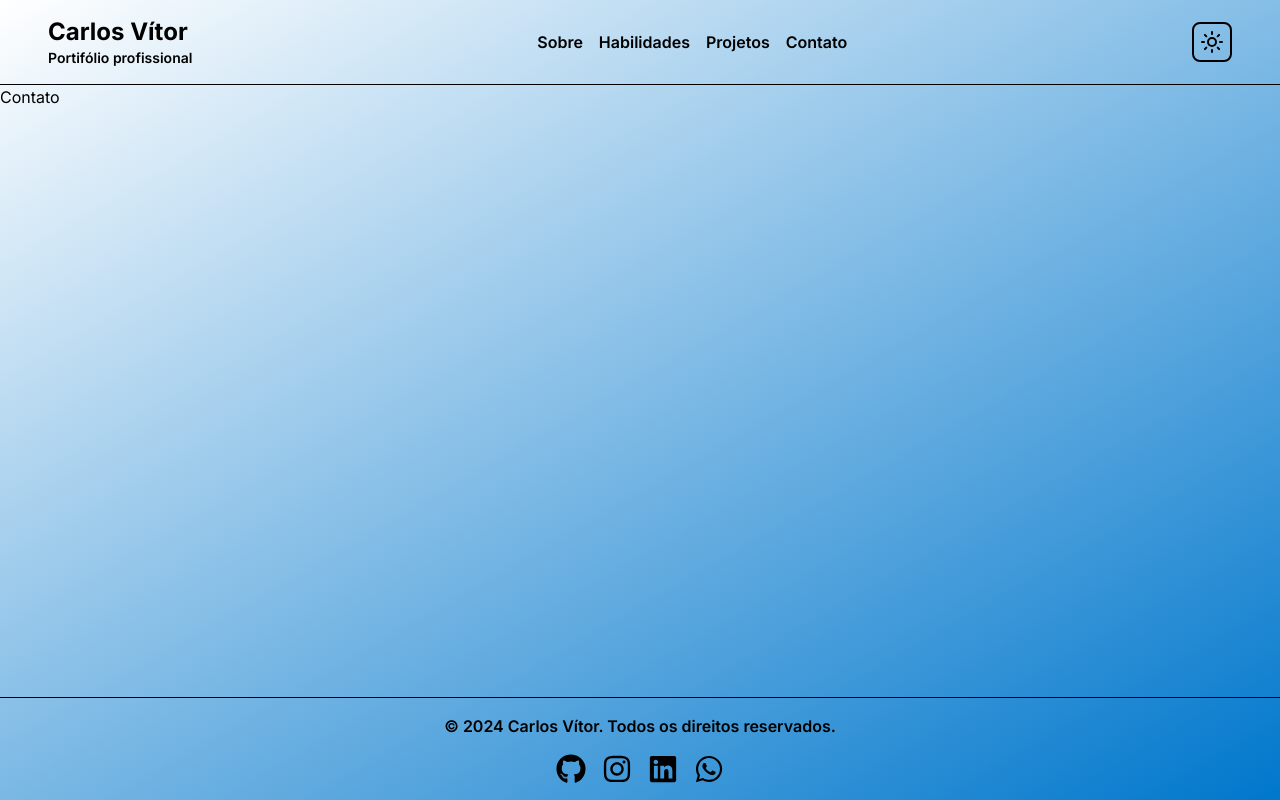
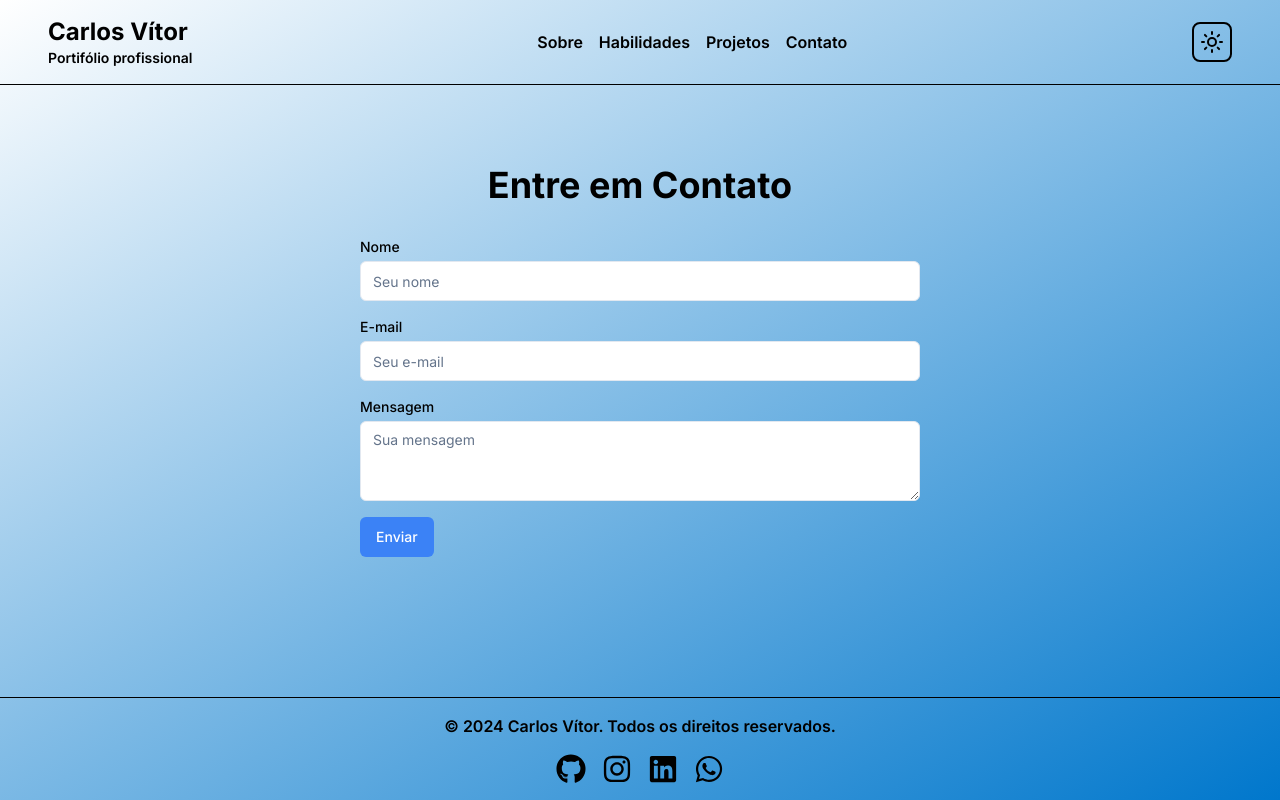
Before and after one commit to carlosvfb/portifolio-carlos, a Next.js app: page /contact in a window 1280 px wide. Built offline with nearby package versions, Linux system fonts and the light colour scheme.

Commit message:
feat: nova página de contato

```diff
--- a/package.json
+++ b/package.json
@@ -9,6 +9,7 @@
     "lint": "next lint"
   },
   "dependencies": {
+    "@formspree/react": "^2.5.1",
     "@radix-ui/react-dropdown-menu": "^2.1.1",
     "@radix-ui/react-slot": "^1.1.0",
     "class-variance-authority": "^0.7.0",
--- a/src/components/about.tsx
+++ b/src/components/about.tsx
@@ -17,12 +17,10 @@ export function About() {
             />
           </div>
           <p className="max-w-2xl ml-16 text-gray-800 dark:text-gray-200">
-            Sou um desenvolvedor web front-end com uma paixão inata por
-            tecnologia e inovação. Adoro explorar novas ferramentas e técnicas
-            para criar experiências digitais que sejam tanto bonitas quanto
-            funcionais. Sou uma pessoa curiosa e dedicada, sempre buscando
-            aprender e me aperfeiçoar, tanto profissionalmente quanto
-            pessoalmente.
+          Um desenvolvedor web front-end com uma paixão imensa pela programação, algo que descobri no início da minha jornada e que logo percebi ser a carreira dos meus sonhos. Adoro tecnologia e nada me satisfaz mais do que criar experiências digitais que sejam tanto bonitas quanto funcionais.
+          </p>
+          <p className="max-w-2xl ml-16 text-gray-800 dark:text-gray-200">
+          Gosto muito de trabalhar em equipe e acredito que a colaboração é a chave para alcançar grandes objetivos e criar soluções inovadoras. Tenho facilidade em aprender coisas novas e estou sempre disposto a enfrentar novos desafios. Sou ativo e proativo, sempre buscando fazer o meu melhor em qualquer tarefa.
           </p>
           <ul className="flex justify-center space-x-4">
             <li className="border border-2 border-[#000000] rounded-full hover:bg-[#000000] hover:shadow-shadow-light dark:border-[#FFF] hover:dark:bg-[#FFF] dark:hover:shadow-dark-shadow">
--- a/src/components/contato.tsx
+++ b/src/components/contato.tsx
@@ -1,7 +1,104 @@
+'use client';
+
+import React, { useState, useEffect } from 'react';
+import { useForm, ValidationError } from '@formspree/react';
+import { Alert, AlertDescription, AlertTitle } from "@/components/ui/alert";
+import { Input } from './ui/input';
+import { Textarea } from './ui/textarea';
+import { Button } from './ui/button';
+
 export function Contact() {
-    return (
-        <div>
-            <h1>Contato</h1>
-        </div>
-    )
+  const [state, handleSubmit] = useForm("mwpeogoz");
+  const [showSuccessAlert, setShowSuccessAlert] = useState(false);
+  const [showErrorAlert, setShowErrorAlert] = useState(false);
+
+  useEffect(() => {
+    if (state.succeeded) {
+      setShowSuccessAlert(true);
+      setTimeout(() => {
+        setShowSuccessAlert(false);
+      }, 3000);
+      document.getElementById("contactForm")?.reset();
+    }
+
+    if (state.errors && state.errors.length > 0) {
+      setShowErrorAlert(true);
+      setTimeout(() => {
+        setShowErrorAlert(false);
+      }, 3000);
+    }
+  }, [state.succeeded, state.errors]);
+
+  return (
+    <section className="p-20">
+      <h1 className="text-4xl font-bold text-center mb-8">Entre em Contato</h1>
+      <div className='flex justify-center items-center'>
+        <form id="contactForm" onSubmit={handleSubmit} className="space-y-4 w-1/2">
+          <div>
+            <label htmlFor="name" className="block text-sm font-medium">Nome</label>
+            <Input
+              type="text"
+              id="name"
+              name="name"
+              placeholder="Seu nome"
+              className="mt-1 w-full"
+            />
+          </div>
+          <div>
+            <label htmlFor="email" className="block text-sm font-medium">E-mail</label>
+            <Input
+              type="email"
+              id="email"
+              name="email"
+              placeholder="Seu e-mail"
+              className="mt-1 w-full"
+            />
+            <ValidationError
+              prefix="Email"
+              field="email"
+              errors={state.errors}
+            />
+          </div>
+          <div>
+            <label htmlFor="message" className="block text-sm font-medium">Mensagem</label>
+            <Textarea
+              id="message"
+              name="message"
+              placeholder="Sua mensagem"
+              className="mt-1 w-full"
+            />
+            <ValidationError
+              prefix="Message"
+              field="message"
+              errors={state.errors}
+            />
+          </div>
+          <Button
+            type="submit"
+            disabled={state.submitting}
+            className="bg-blue-500 text-white flex items-center"
+          >
+            Enviar
+          </Button>
+          {state.submitting && <p className="text-blue-500">Enviando...</p>}
+          {showErrorAlert && (
+            <div className="fixed bottom-4 right-4 z-50">
+              <Alert variant="destructive">
+                <AlertTitle>Erro</AlertTitle>
+                <AlertDescription>Erro ao enviar a mensagem.</AlertDescription>
+              </Alert>
+            </div>
+          )}
+          {showSuccessAlert && (
+            <div className="fixed bottom-4 right-4 z-50">
+              <Alert className='bg-green-100 border border-green-400 text-green-700 px-4 py-3 rounded relative dark:bg-green-700 dark:border-green-500 dark:text-green-100'>
+                <AlertTitle>Obrigado!</AlertTitle>
+                <AlertDescription>Sua mensagem foi enviada com sucesso.</AlertDescription>
+              </Alert>
+            </div>
+          )}
+        </form>
+      </div>
+    </section>
+  );
 }
--- /dev/null
+++ b/src/components/ui/alert.tsx
@@ -0,0 +1,59 @@
+import * as React from "react"
+import { cva, type VariantProps } from "class-variance-authority"
+
+import { cn } from "@/lib/utils"
+
+const alertVariants = cva(
+  "relative w-full rounded-lg border p-4 [&>svg~*]:pl-7 [&>svg+div]:translate-y-[-3px] [&>svg]:absolute [&>svg]:left-4 [&>svg]:top-4 [&>svg]:text-foreground",
+  {
+    variants: {
+      variant: {
+        default: "bg-background text-foreground",
+        destructive:
+          "border-destructive/50 text-destructive dark:border-destructive [&>svg]:text-destructive",
+      },
+    },
+    defaultVariants: {
+      variant: "default",
+    },
+  }
+)
+
+const Alert = React.forwardRef<
+  HTMLDivElement,
+  React.HTMLAttributes<HTMLDivElement> & VariantProps<typeof alertVariants>
+>(({ className, variant, ...props }, ref) => (
+  <div
+    ref={ref}
+    role="alert"
+    className={cn(alertVariants({ variant }), className)}
+    {...props}
+  />
+))
+Alert.displayName = "Alert"
+
+const AlertTitle = React.forwardRef<
+  HTMLParagraphElement,
+  React.HTMLAttributes<HTMLHeadingElement>
+>(({ className, ...props }, ref) => (
+  <h5
+    ref={ref}
+    className={cn("mb-1 font-medium leading-none tracking-tight", className)}
+    {...props}
+  />
+))
+AlertTitle.displayName = "AlertTitle"
+
+const AlertDescription = React.forwardRef<
+  HTMLParagraphElement,
+  React.HTMLAttributes<HTMLParagraphElement>
+>(({ className, ...props }, ref) => (
+  <div
+    ref={ref}
+    className={cn("text-sm [&_p]:leading-relaxed", className)}
+    {...props}
+  />
+))
+AlertDescription.displayName = "AlertDescription"
+
+export { Alert, AlertTitle, AlertDescription }
--- /dev/null
+++ b/src/components/ui/input.tsx
@@ -0,0 +1,25 @@
+import * as React from "react"
+
+import { cn } from "@/lib/utils"
+
+export interface InputProps
+  extends React.InputHTMLAttributes<HTMLInputElement> {}
+
+const Input = React.forwardRef<HTMLInputElement, InputProps>(
+  ({ className, type, ...props }, ref) => {
+    return (
+      <input
+        type={type}
+        className={cn(
+          "flex h-10 w-full rounded-md border border-input bg-background px-3 py-2 text-sm ring-offset-background file:border-0 file:bg-transparent file:text-sm file:font-medium placeholder:text-muted-foreground focus-visible:outline-none focus-visible:ring-2 focus-visible:ring-ring focus-visible:ring-offset-2 disabled:cursor-not-allowed disabled:opacity-50",
+          className
+        )}
+        ref={ref}
+        {...props}
+      />
+    )
+  }
+)
+Input.displayName = "Input"
+
+export { Input }
--- /dev/null
+++ b/src/components/ui/textarea.tsx
@@ -0,0 +1,24 @@
+import * as React from "react"
+
+import { cn } from "@/lib/utils"
+
+export interface TextareaProps
+  extends React.TextareaHTMLAttributes<HTMLTextAreaElement> {}
+
+const Textarea = React.forwardRef<HTMLTextAreaElement, TextareaProps>(
+  ({ className, ...props }, ref) => {
+    return (
+      <textarea
+        className={cn(
+          "flex min-h-[80px] w-full rounded-md border border-input bg-background px-3 py-2 text-sm ring-offset-background placeholder:text-muted-foreground focus-visible:outline-none focus-visible:ring-2 focus-visible:ring-ring focus-visible:ring-offset-2 disabled:cursor-not-allowed disabled:opacity-50",
+          className
+        )}
+        ref={ref}
+        {...props}
+      />
+    )
+  }
+)
+Textarea.displayName = "Textarea"
+
+export { Textarea }
```
Also changed, not shown: 1 other file (tests, documents, lock files or other folders).
